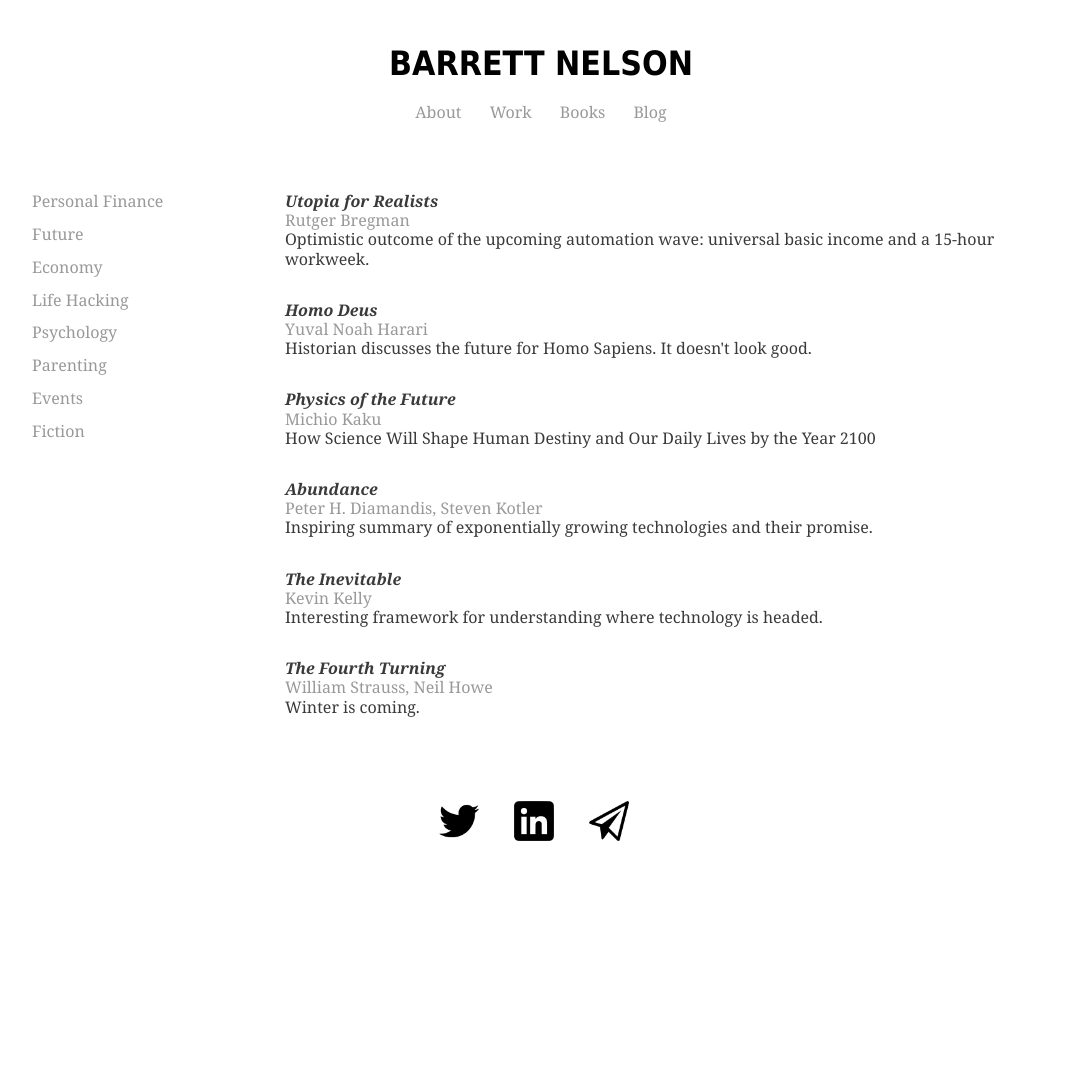
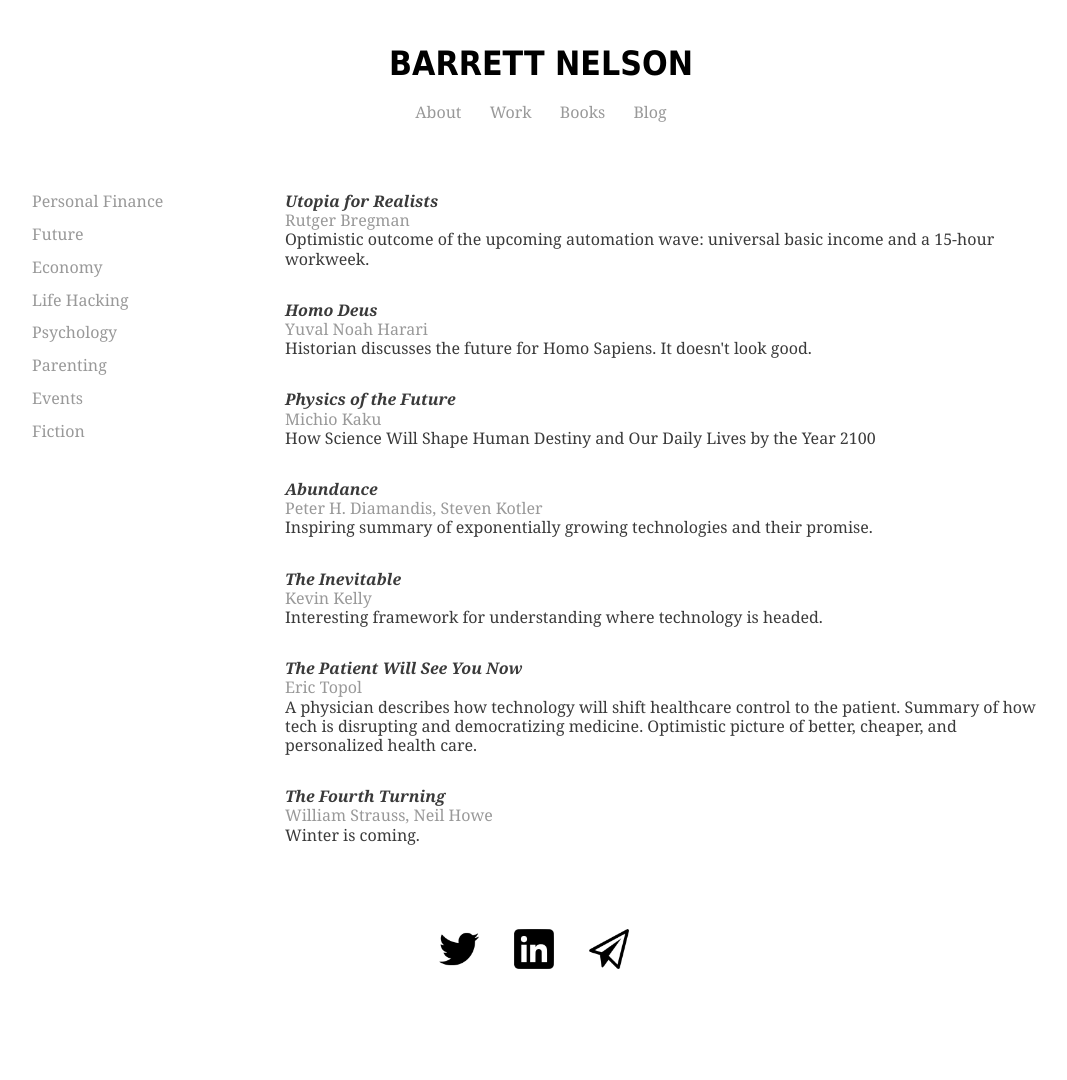
Before and after one commit to bstnel/bstnel.github.io, a Jekyll site: the page books/future/index.html, which Jekyll copies as it is, in a window 1280 px wide. Shown: the whole page, without its empty margins (99-1166 px from the left). Built offline with Jekyll 4.4.1, drawn with Linux system fonts in a browser that asks for light colours.

Commit message:
Update index.html

```diff
--- a/books/future/index.html
+++ b/books/future/index.html
@@ -69,6 +69,11 @@
   <h4>Kevin Kelly</h4>
   <h5>Interesting framework for understanding where technology is headed.</h5>
       </p>
+      <p>
+          <h3>The Patient Will See You Now</h3>
+  <h4>Eric Topol</h4>
+  <h5>A physician describes how technology will shift healthcare control to the patient. Summary of how tech is disrupting and democratizing medicine. Optimistic picture of better, cheaper, and personalized health care. </h5>
+      </p>
         <p>
           <h3>The Fourth Turning</h3>
   <h4>William Strauss, Neil Howe</h4>
```
